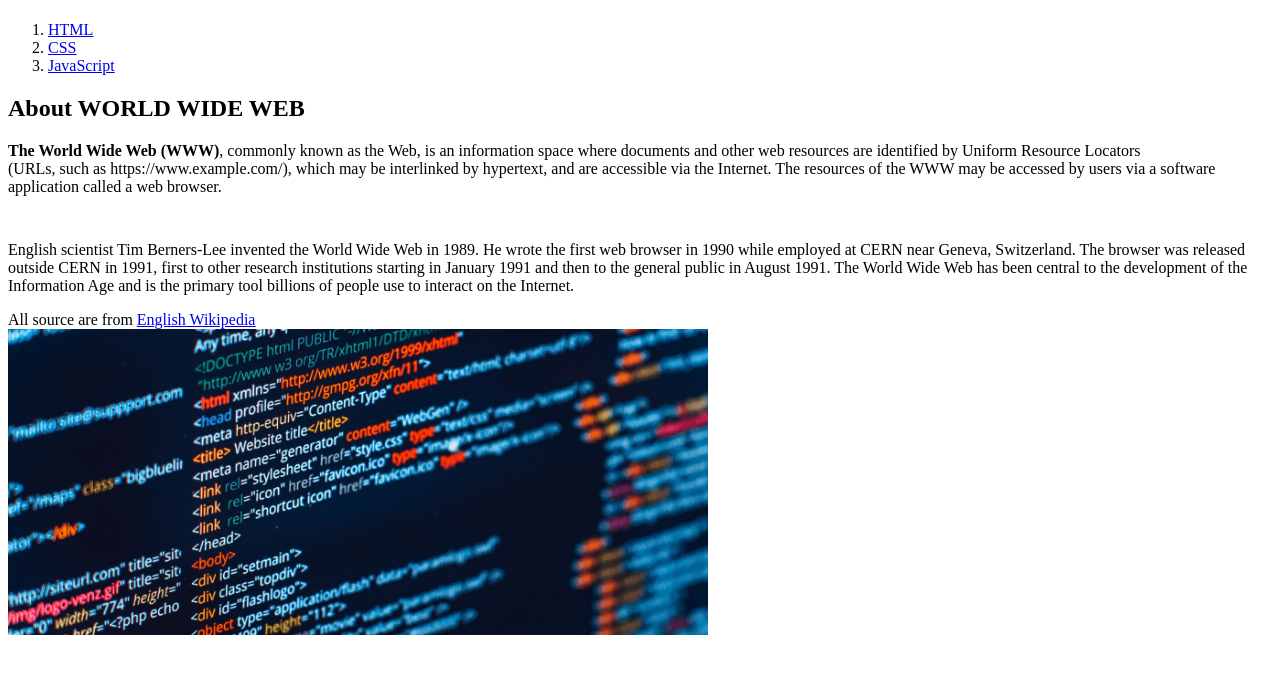
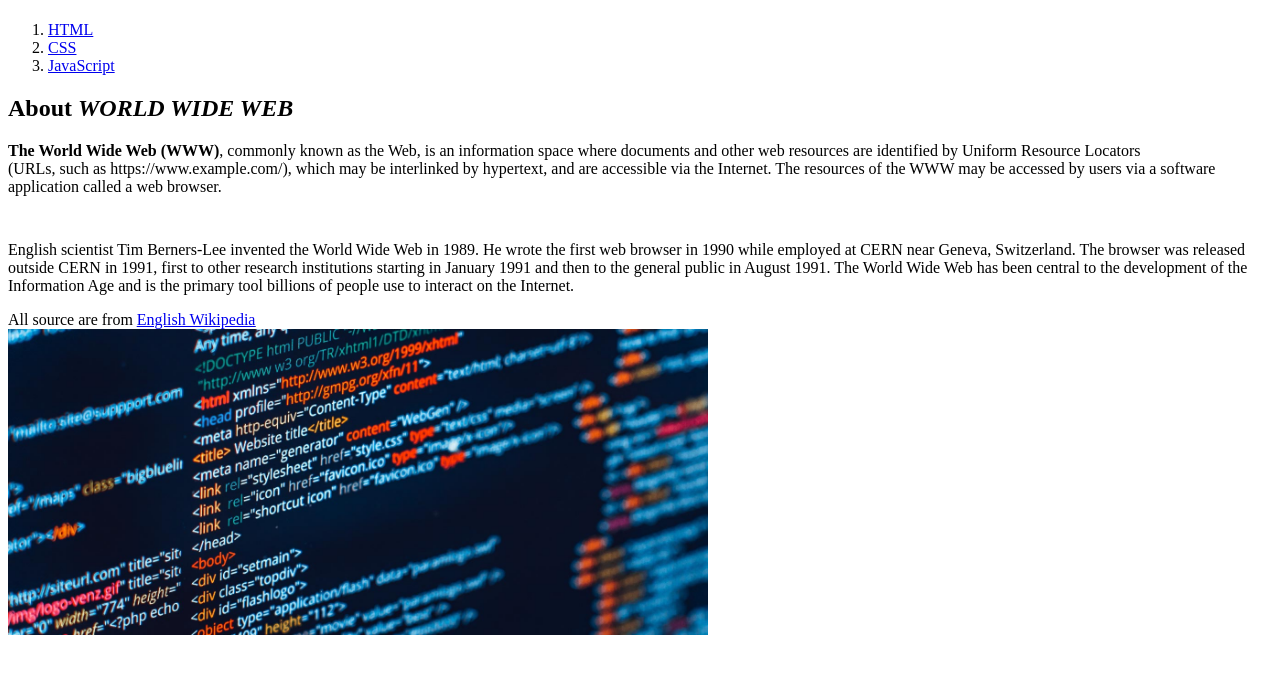
Before and after one commit to hyo09001/WEB, a plain HTML site: page index.html in a window 1280 px wide. Shown: the part 59-732 px from the top of the page. Drawn offline with Linux system fonts and the light colour scheme.

Commit message:
Update index.html

```diff
--- a/index.html
+++ b/index.html
@@ -14,7 +14,7 @@
     <li><a href="3.html">JavaScript</a></li>
   </ol>
 
-  <h2>About WORLD WIDE WEB</h1>
+  <h2>About <i>WORLD WIDE WEB</i></h1>
     <p>
       <strong>The World Wide Web (WWW)</strong>, commonly known as the Web, is an information space where documents and other web resources are identified by Uniform Resource Locators<br>
        (URLs, such as https://www.example.com/), which may be interlinked by hypertext, and are accessible via the Internet.
```
